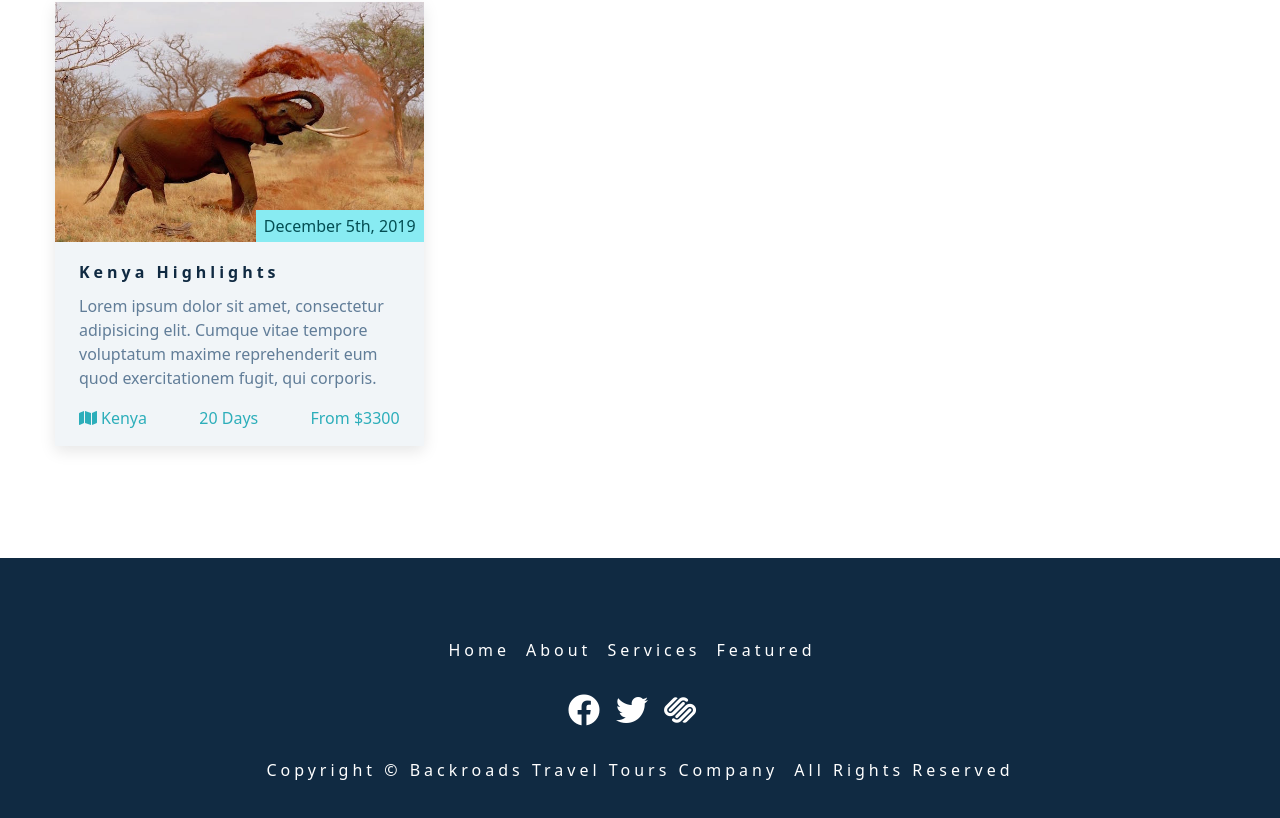
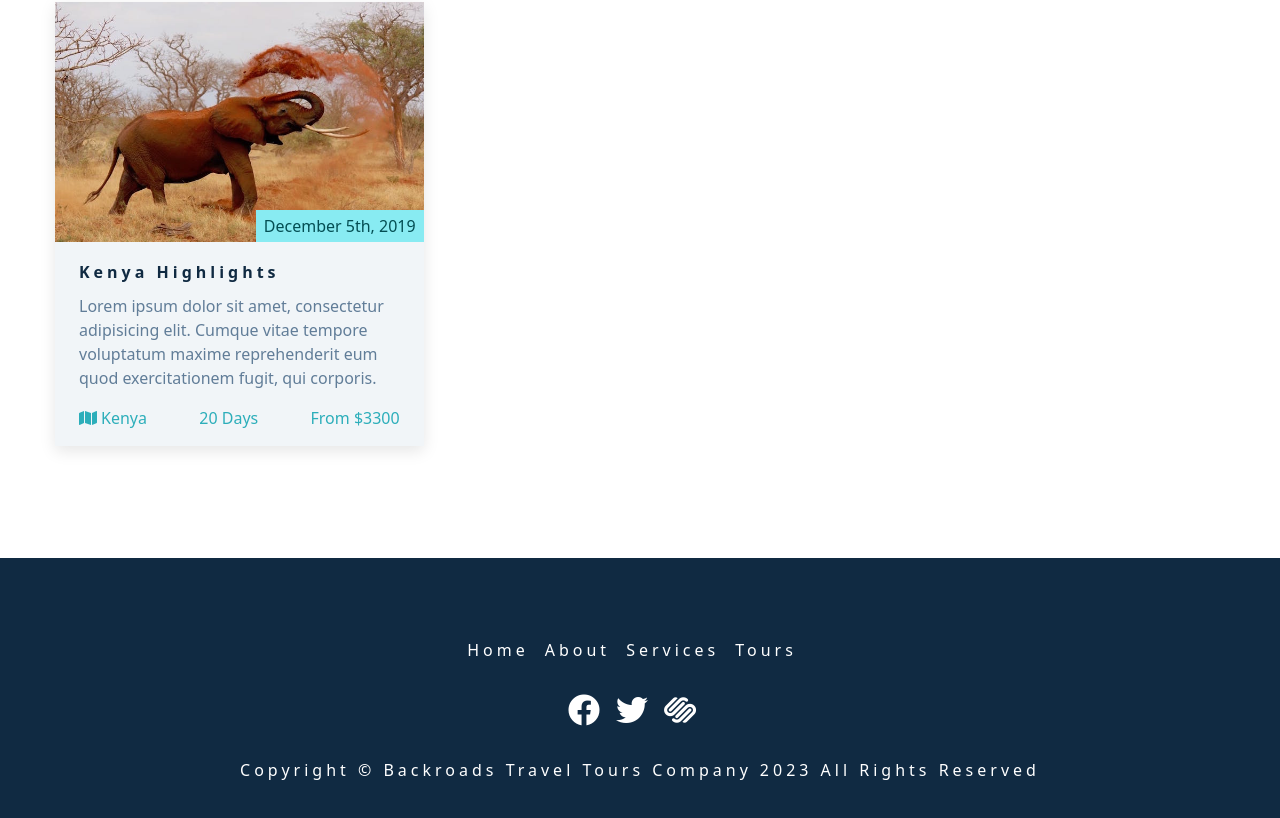
Before and after one commit to Dannizzzzz/02-backroads-app, a React (Create React App) app: page / in a window 1280 px wide. Shown: the part 2561-3379 px from the top of the page. Built offline with nearby package versions, Linux system fonts and the light colour scheme.

Commit message:
provide current year in the Footer copyrights section

```diff
--- a/src/components/Footer.js
+++ b/src/components/Footer.js
@@ -1,60 +1,39 @@
+import { pageLinks, socialLinks } from '../data';
+
 const Footer = () => {
   return (
     <footer className="section footer">
       <ul className="footer-links">
-        <li>
-          <a href="#home" className="footer-link">
-            home
+        {pageLinks.map((link) => {
+          return (
+            <li key={link.id}>
+              <a href={link.href} className="footer-link">
+                {link.text}
               </a>
             </li>
-        <li>
-          <a href="#about" className="footer-link">
-            about
-          </a>
-        </li>
-        <li>
-          <a href="#services" className="footer-link">
-            services
-          </a>
-        </li>
-        <li>
-          <a href="#featured" className="footer-link">
-            featured
-          </a>
-        </li>
+          );
+        })}
       </ul>
       <ul className="footer-icons">
-        <li>
+        {socialLinks.map((link) => {
+          const { id, href, icon } = link;
+          return (
+            <li key={id}>
               <a
-            href="https://www.twitter.com"
+                href={href}
+                rel="noreferrer"
                 target="_blank"
                 className="footer-icon"
               >
-            <i className="fab fa-facebook"></i>
+                <i className={icon}></i>
               </a>
             </li>
-        <li>
-          <a
-            href="https://www.twitter.com"
-            target="_blank"
-            className="footer-icon"
-          >
-            <i className="fab fa-twitter"></i>
-          </a>
-        </li>
-        <li>
-          <a
-            href="https://www.twitter.com"
-            target="_blank"
-            className="footer-icon"
-          >
-            <i className="fab fa-squarespace"></i>
-          </a>
-        </li>
+          );
+        })}
       </ul>
       <p className="copyright">
         copyright &copy; Backroads travel tours company
-        <span id="date"></span> all rights reserved
+        <span id="date">{new Date().getFullYear()}</span> all rights reserved
       </p>
     </footer>
   );
```
Lines whose indentation alone changed are shown as unchanged.
